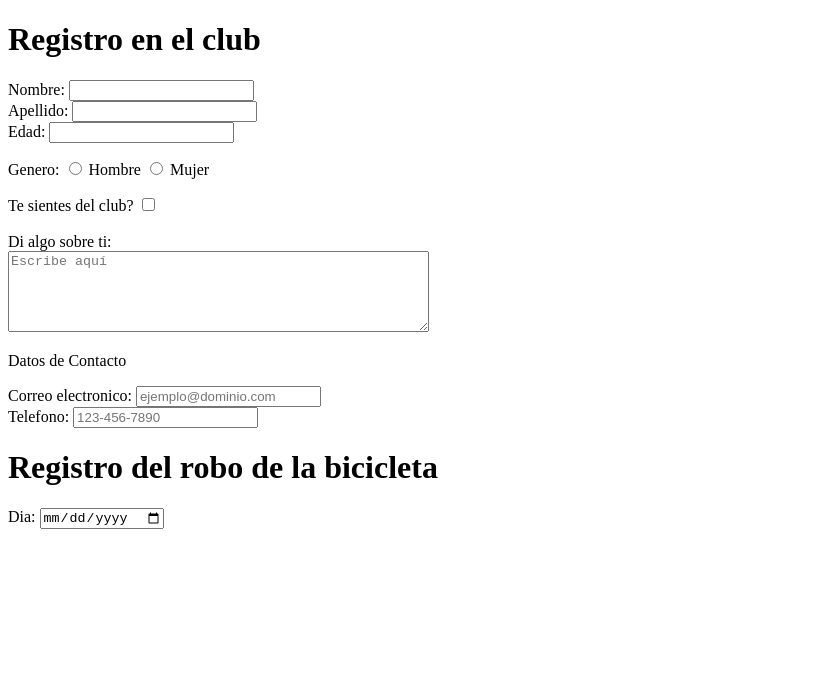
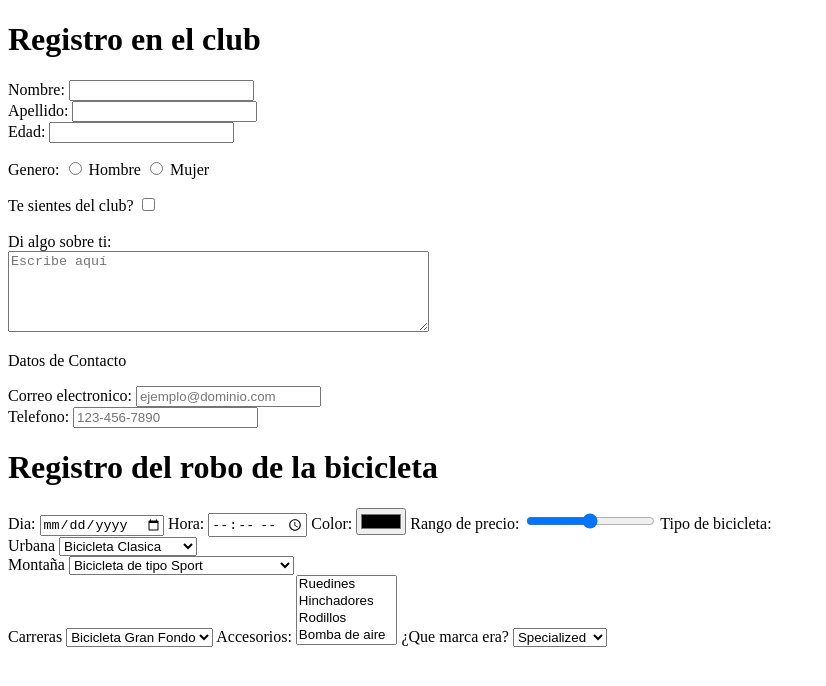
Before and after one commit to Markel-Fernandez-de-Labastida/PracticaFormulario, a plain HTML site: page index.html in a window 1280 px wide. Shown: the whole page, without its empty margins (0-826 px from the left). Drawn offline with Linux system fonts and the light colour scheme.

Commit message:
Acabado formulario2

```diff
--- a/index.html
+++ b/index.html
@@ -45,6 +45,74 @@
         <label for="dia">Dia: </label>
         <input type="date" id="dia" name="dia">
 
+        <label for="hora">Hora: </label>
+        <input type="time" id="hora" name="hora">
+
+        <label for="color">Color: </label>
+        <input type="color" id="color" name="color">
+
+        <label for="rango_precio">Rango de precio: </label>
+        <input type="range" id="rango_precio" name="rango_precio" min="0" max="100">
+
+
+        <label for="tipo_bicicleta">Tipo de bicicleta: </label>
+        <br>
+        <label for="tipo_bicicleta_urbana">Urbana</label>
+        <select id="tipo_bicicleta_urbana" name="tipo_bicicleta_urbana" selected>
+            <option value="bicicleta_clasica">Bicicleta Clasica</option>
+            <option value="bicicleta_plegable">Bicicleta Plegable</option>
+            <option value="bicicleta_electrica">Bicicleta Electrica</option>
+            <option value="bicicleta_commuter">Bicicleta Commuter</option>
+        </select>
+        <br>
+        <label for="tipo_bicicleta_montana">Montaña</label>
+        <select id="tipo_bicicleta_montana" name="tipo_bicicleta_montana">
+            <option value="bicicleta_tipo_sport">Bicicleta de tipo Sport</option>
+            <option value="bicicleta_tipo_trail_hard_tail">Bicicleta de tipo Trail o Hard tail</option>
+            <option value="bicicleta_tipo_xc_cross_country">Bicicleta para XC o Cross Country</option>
+        </select>
+        <br>
+        <label for="tipo_bicicleta_carreras">Carreras</label>
+        <select id="tipo_bicicleta_carreras" name="tipo_bicicleta_carreras">
+            <option value="bicicleta_gran_fondo">Bicicleta Gran Fondo</option>
+            <option value="bicicleta_racing">Bicicleta Racing</option>
+            <option value="bicicleta_aero">Bicicleta Aero</option>
+        </select>
+
+        <label for="accesorios">Accesorios: </label>
+        <select id="accesorios" name="accesorios" multiple>
+            <option value="accesorios_ruedines">Ruedines</option>
+            <option value="accesorios_hinchadores">Hinchadores</option>
+            <option value="accesorios_rodillos">Rodillos</option>
+            <option value="accesorios_bomba_aire">Bomba de aire</option>
+            <option value="accesorios_alforja">Alforja</option>
+            <option value="accesorios_silla_portabebes">Silla portabebés</option>
+        </select>
+
+        <label for="marcas">¿Que marca era?</label>
+        <select id="marcas" name="marcas" selected>
+            <option value="marcas_specialized">Specialized</option>
+            <option value="marcas_trek">Trek</option>
+            <option value="marcas_merida">Merida</option>
+            <option value="marcas_scott">Scott</option>
+            <option value="marcas_giant">Giant</option>
+            <option value="marcas_cube">Cube</option>
+            <option value="marcas_lapierre">Lapierre</option>
+            <option value="marcas_orbea">Orbea</option>
+            <option value="marcas_cannondale">Cannondale</option>
+            <option value="marcas_bmc">BMC</option>
+            <option value="marcas_canyon">Canyon</option>
+            <option value="marcas_look">Look</option>
+            <option value="marcas_protek">Protek</option>
+            <option value="marcas_megamo">Megamo</option>
+            <option value="marcas_pinarello">Pinarello</option><option value="marcas_scott">Scott</option>
+            <option value="marcas_bianchi">Bianchi</option>
+            <option value="marcas_bh">BH</option>
+            <option value="marcas_factor">Factor</option>
+            <option value="marcas_ghost">Ghost</option>
+            <option value="marcas_cervelo">Cervélo</option>
+            <option value="marcas_argon">Argon</option>
+        </select>
     </form>
 
 </body>
```
